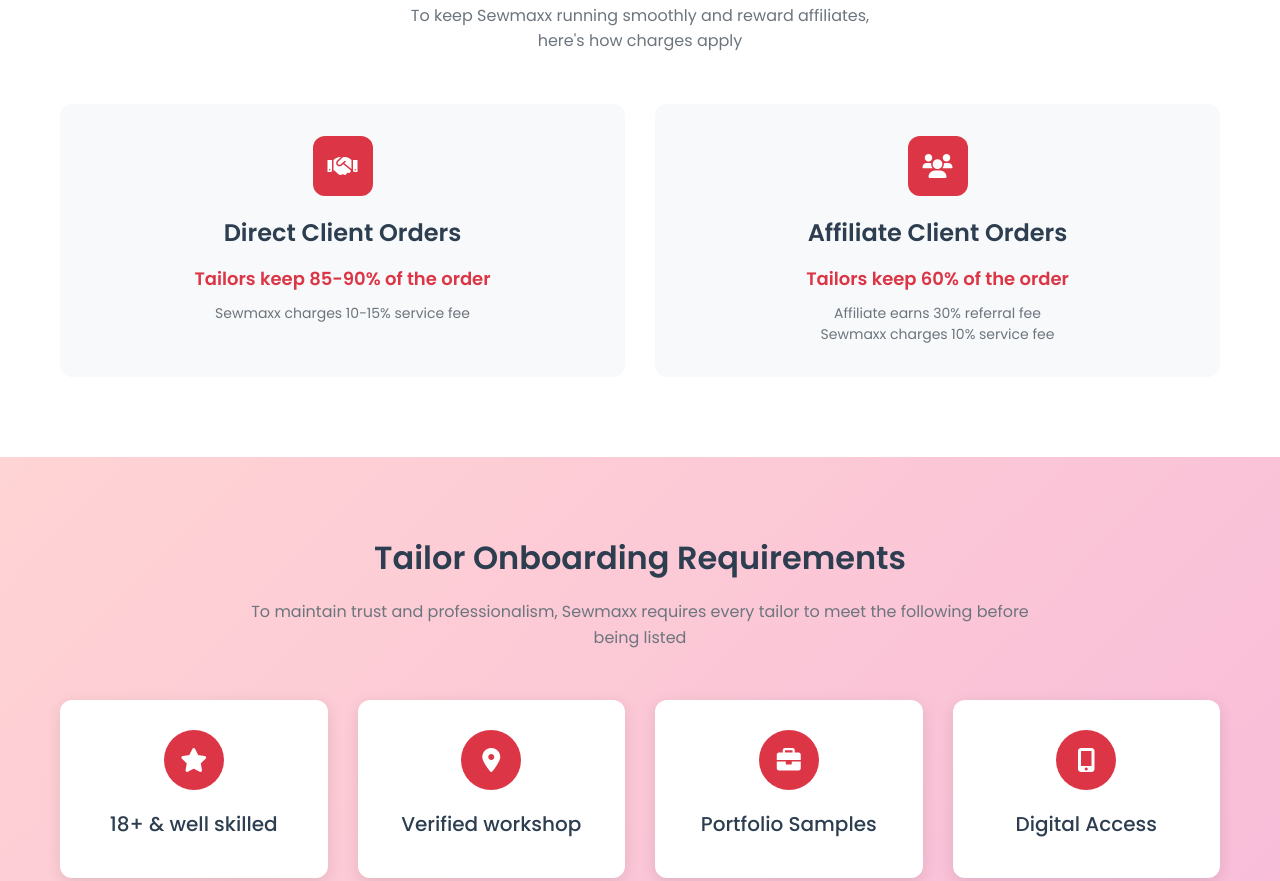
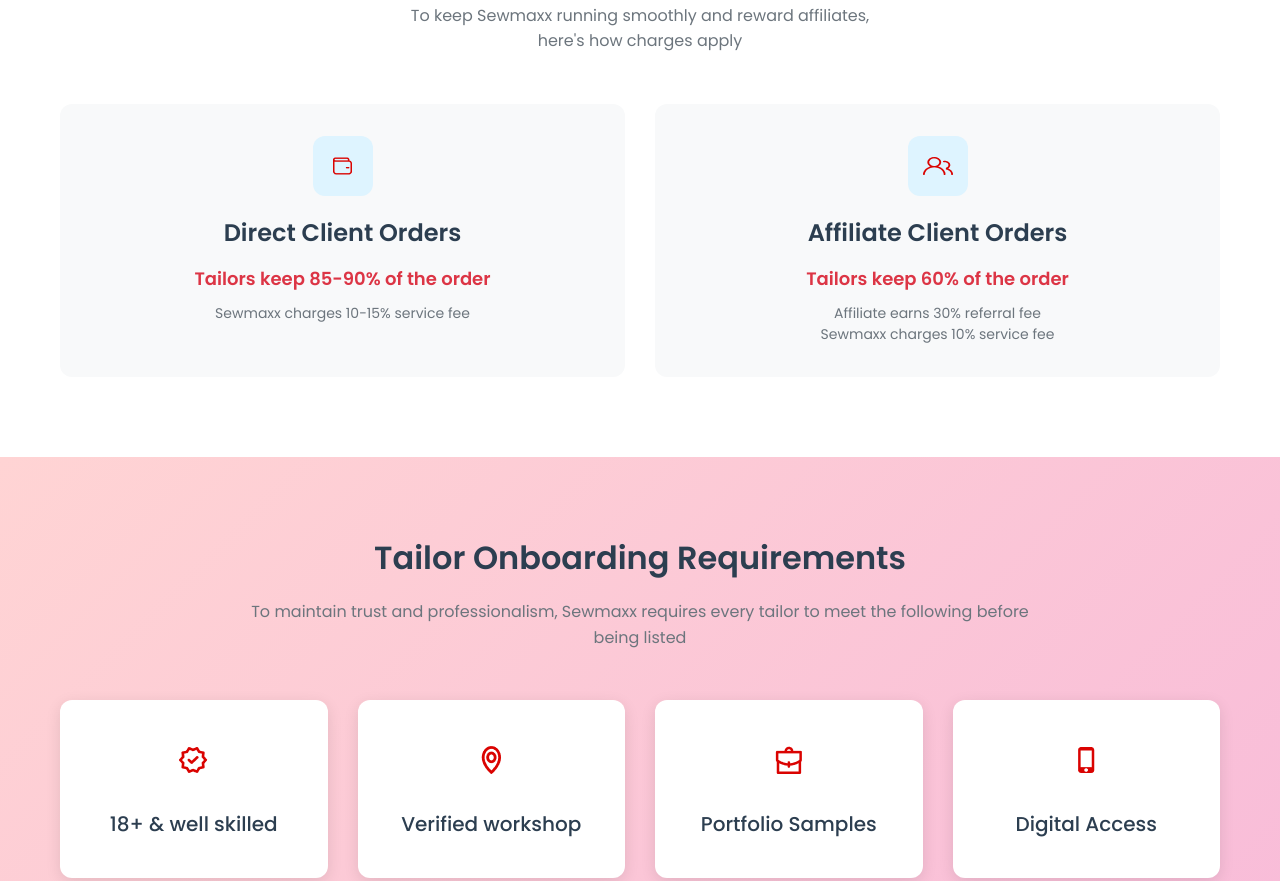
Before and after one commit to saheedoluwatosin/sewmaxx_landing_page, a plain HTML site: page index.html in a window 1280 px wide. Shown: the part 944-1825 px from the top of the page. Drawn offline with Linux system fonts and the light colour scheme.

Commit message:
updated code

```diff
--- a/components/sewmaxx-nav.js
+++ b/components/sewmaxx-nav.js
@@ -169,14 +169,6 @@
                         <img src="images/sewmaxx_logo.png" alt="SewMaxx Logo" class="logo-icon">
                     </div>
 
-                    <ul class="nav-links">
-                        <li><a href="#home">Home</a></li>
-                        <li><a href="#about">About</a></li>
-                        <li><a href="#services">Services</a></li>
-                        <li><a href="#pricing">Pricing</a></li>
-                        <li><a href="#contact">Contact</a></li>
-                        <li><a href="#login" class="login-link">Login</a></li>
-                    </ul>
 
                     <button class="mobile-menu-btn" id="mobileMenuBtn">
                         <i class="fas fa-bars"></i>
--- a/index.html
+++ b/index.html
@@ -86,7 +86,7 @@
 
         /* About Section */
         .about {
-            background: linear-gradient(135deg, #01b7dc 0%, #bbdefb 100%);
+            background: linear-gradient(135deg, #DEF4FF 0%, #DEF4FF 100%);
             padding: 80px 0;
             text-align: center;
         }
@@ -146,13 +146,13 @@
         .charge-card .icon {
             width: 60px;
             height: 60px;
-            background: #dc3545;
+            background: #DEF4FF;
             border-radius: 12px;
             display: flex;
             align-items: center;
             justify-content: center;
             margin: 0 auto 20px;
-            color: white;
+            color: red;
             font-size: 24px;
         }
 
@@ -219,7 +219,7 @@
         .requirement-card .icon {
             width: 60px;
             height: 60px;
-            background: #dc3545;
+            background: white;
             border-radius: 50%;
             display: flex;
             align-items: center;
@@ -353,7 +353,7 @@
                 <div class="charges-grid">
                     <div class="charge-card">
                         <div class="icon">
-                            <i class="fas fa-handshake"></i>
+                            <img src="images/direct_credit.png" alt="">
                         </div>
                         <h3>Direct Client Orders</h3>
                         <div class="percentage">Tailors keep 85-90% of the order</div>
@@ -362,7 +362,7 @@
 
                     <div class="charge-card">
                         <div class="icon">
-                            <i class="fas fa-users"></i>
+                            <img src="images/affilate_client.png" alt="">
                         </div>
                         <h3>Affiliate Client Orders</h3>
                         <div class="percentage">Tailors keep 60% of the order</div>
@@ -384,28 +384,28 @@
                 <div class="requirements-grid">
                     <div class="requirement-card">
                         <div class="icon">
-                            <i class="fas fa-star"></i>
+                            <img src="images/verified.png" alt="">
                         </div>
                         <h4>18+ & well skilled</h4>
                     </div>
 
                     <div class="requirement-card">
                         <div class="icon">
-                            <i class="fas fa-map-marker-alt"></i>
+                            <img src="images/workshop.png" alt="">
                         </div>
                         <h4>Verified workshop</h4>
                     </div>
 
                     <div class="requirement-card">
                         <div class="icon">
-                            <i class="fas fa-briefcase"></i>
+                            <img src="images/portfolio.png" alt="">
                         </div>
                         <h4>Portfolio Samples</h4>
                     </div>
 
                     <div class="requirement-card">
                         <div class="icon">
-                            <i class="fas fa-mobile-alt"></i>
+                            <img src="images/mobile-alt.png" alt="">
                         </div>
                         <h4>Digital Access</h4>
                     </div>
```
Also changed, not shown: images/affilate_client.png (added), images/direct_credit.png (added), images/mobile-alt.png (added), images/portfolio.png (added), images/verified.png (added), images/workshop.png (added).
